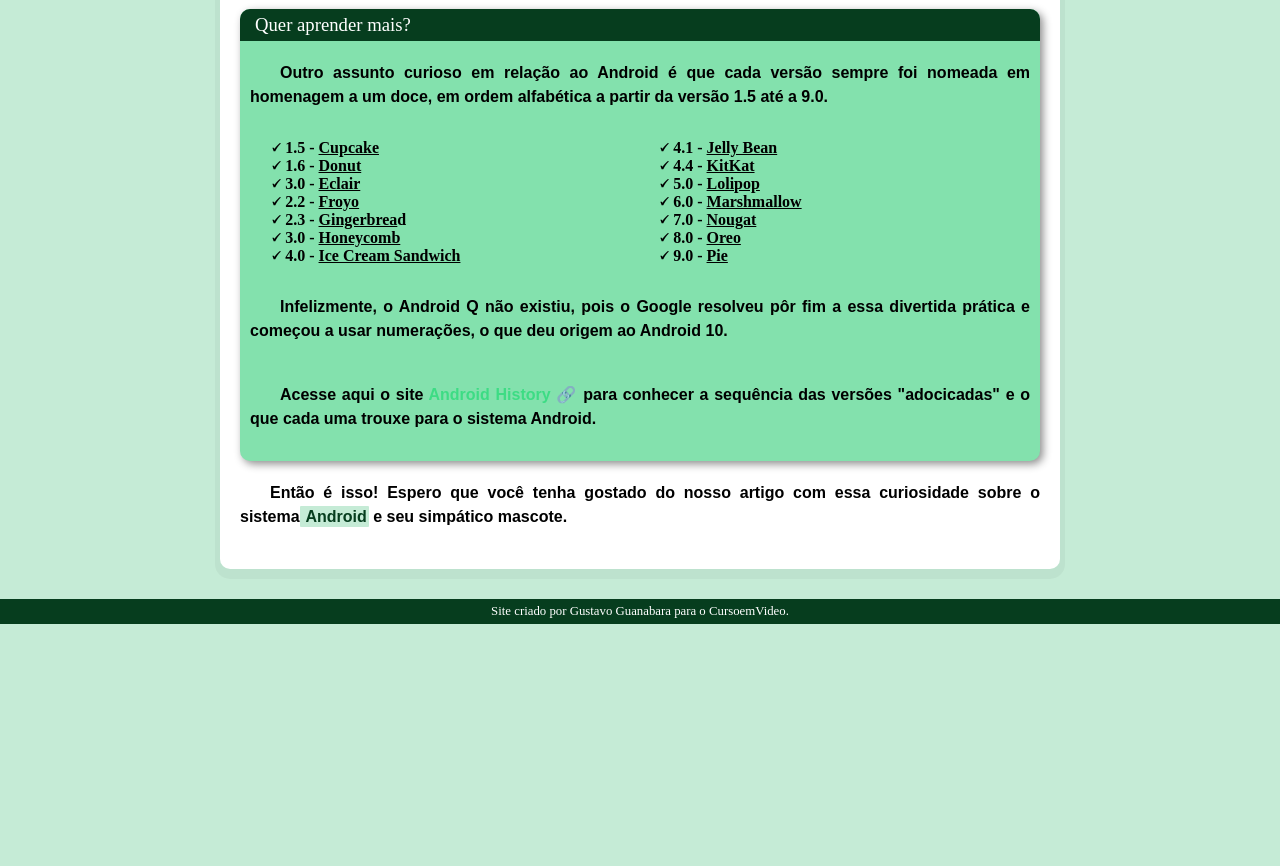
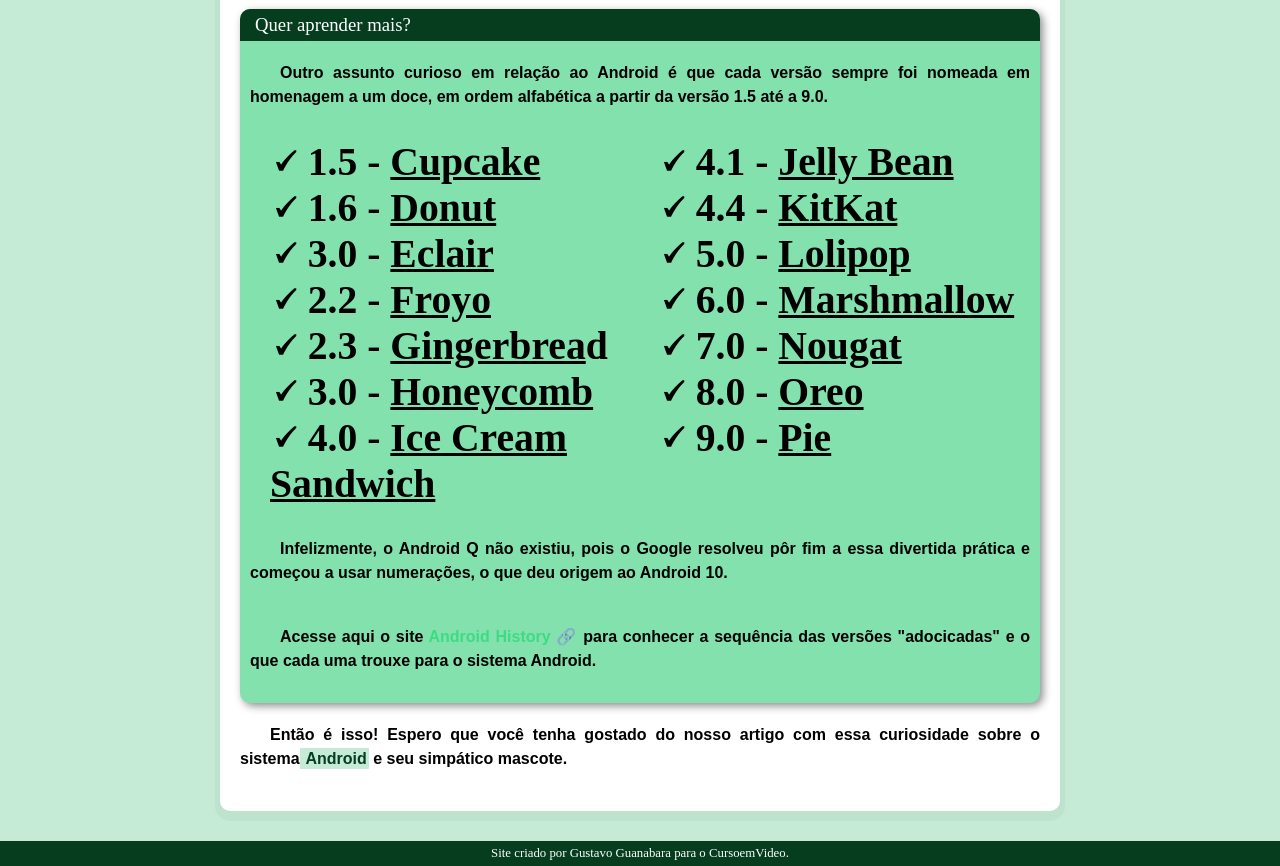
Before and after one commit to MariliaBrito1984/Projeto_Android, a plain HTML site: page index.html in a window 1280 px wide. Shown: the part 2260-3126 px from the top of the page. Before the commit the page ends 2884 px from the top, so only its background shows below. Drawn offline with Linux system fonts and the light colour scheme.

Commit message:
Ajuste na lista

```diff
--- a/estilos/style.css
+++ b/estilos/style.css
@@ -33,7 +33,7 @@
 
 body{
     background: var(--cor01);
-
+    min-width: 400px;
 }
 
 header{
@@ -150,8 +150,6 @@ main a:hover{
     background: var(--cor01);
     padding: 2px 10px ;
     cursor: pointer;
-
-
 }
 
 main a::after{
@@ -221,6 +219,7 @@ aside > ul{
 
 aside ul li{
    font-weight: bold;
+   font-size: 3.1vw;
    padding-left: 10px;
 }
 
```
